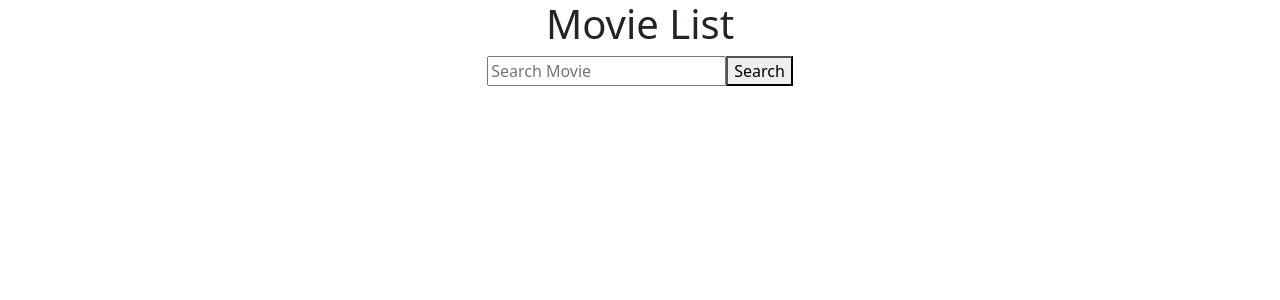
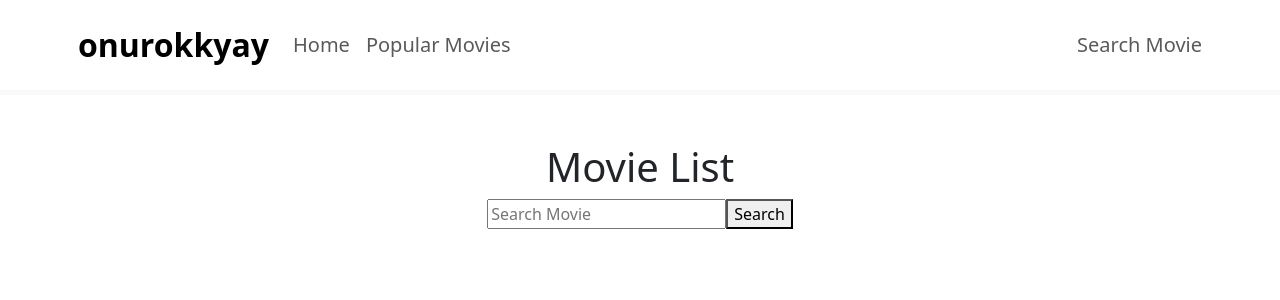
Before and after one commit to onurokkyay/MovieApp, a React (Create React App) app: page /movies/search in a window 1280 px wide. Shown: the top 300 px of the page. Built offline with nearby package versions, Linux system fonts and the light colour scheme.

Commit message:
Header Component Home Component  Added

```diff
--- a/package.json
+++ b/package.json
@@ -8,10 +8,13 @@
     "@testing-library/user-event": "^13.5.0",
     "axios": "^1.4.0",
     "bootstrap": "^5.3.1",
+    "dom": "^0.0.3",
     "react": "^18.2.0",
     "react-bootstrap": "^2.8.0",
     "react-dom": "^18.2.0",
+    "react-router-dom": "^6.14.2",
     "react-scripts": "5.0.1",
+    "router": "^1.3.8",
     "web-vitals": "^2.1.4"
   },
   "scripts": {
--- /dev/null
+++ b/src/components/HeaderComponent.jsx
@@ -0,0 +1,52 @@
+import React from 'react';
+import { Link } from 'react-router-dom';
+
+function HeaderComponent() {
+
+  return (
+    <header className="border-bottom border-light border-5 mb-5 p-2">
+      <div className="container">
+        <div className="row">
+          <nav className="navbar navbar-expand-lg">
+            <a
+              className="navbar-brand ms-2 fs-2 fw-bold text-black"
+              href="https://github.com/onurokkyay"
+            >
+              onurokkyay
+            </a>
+            <div className="collapse navbar-collapse">
+              <ul className="navbar-nav">
+                <li className="nav-item fs-5">
+                  {  (
+                    <Link className="nav-link" to="/">
+                      Home
+                    </Link>
+                  )}
+                </li>
+                <li className="nav-item fs-5">
+                  { (
+                    <Link className="nav-link" to="/movies/popular">
+                      Popular Movies
+                    </Link>
+                  )}
+                </li>
+              </ul>
+            </div>
+            <ul className="navbar-nav">
+              <li className="nav-item fs-5">
+                { (
+                  <Link className="nav-link" to="/movies/search">
+                    Search Movie
+                  </Link>
+                )}
+              </li>
+            </ul>
+          </nav>
+        </div>
+      </div>
+    </header>
+  );
+
+}
+
+export default HeaderComponent;
--- /dev/null
+++ b/src/components/HomeComponent.jsx
@@ -0,0 +1,31 @@
+import React from 'react';
+import { Link } from 'react-router-dom';
+import { Card, Button } from 'react-bootstrap';
+
+function HomeComponent() {
+  return (
+    <div>
+      <Card style={{ width: '18rem', margin: '20px' }}>
+        <Card.Body>
+          <Card.Title>Popular Movies</Card.Title>
+          <Card.Text>Discover popular movies.</Card.Text>
+          <Button as={Link} to="/movies/popular" variant="primary">
+            Go to Popular Movies
+          </Button>
+        </Card.Body>
+      </Card>
+
+      <Card style={{ width: '18rem', margin: '20px' }}>
+        <Card.Body>
+          <Card.Title>Search Movies</Card.Title>
+          <Card.Text>Search for your favorite movies.</Card.Text>
+          <Button as={Link} to="/movies/search" variant="primary">
+            Go to Search Movies
+          </Button>
+        </Card.Body>
+      </Card>
+    </div>
+  );
+}
+
+export default HomeComponent;
--- a/src/components/MovieApp.jsx
+++ b/src/components/MovieApp.jsx
@@ -3,12 +3,13 @@ import { BrowserRouter , Route, Routes} from "react-router-dom";
 import PopularMovies from "./PopularMovies";
 import SearchMovie from "./SearchMovie";
 import HomeComponent from "./HomeComponent";
+import HeaderComponent from "./HeaderComponent";
 
 function MovieApp() {
   return (
     <div className="MovieApp">
     <BrowserRouter>
-
+    <HeaderComponent />
         <Routes>
           <Route path="/" exact element={<HomeComponent />} />
           <Route path="/movies/popular" element={<PopularMovies />} />
--- a/src/components/PopularMovies.jsx
+++ b/src/components/PopularMovies.jsx
@@ -44,7 +44,7 @@ const MovieList = () => {
 
   return (
     <div>
-      <h1>Movie List</h1>
+      <h1>Popular Movies</h1>
       <div className="row row-cols-1 row-cols-md-3 g-4">
         {popularMovies.map(
           (movie) =>
```
